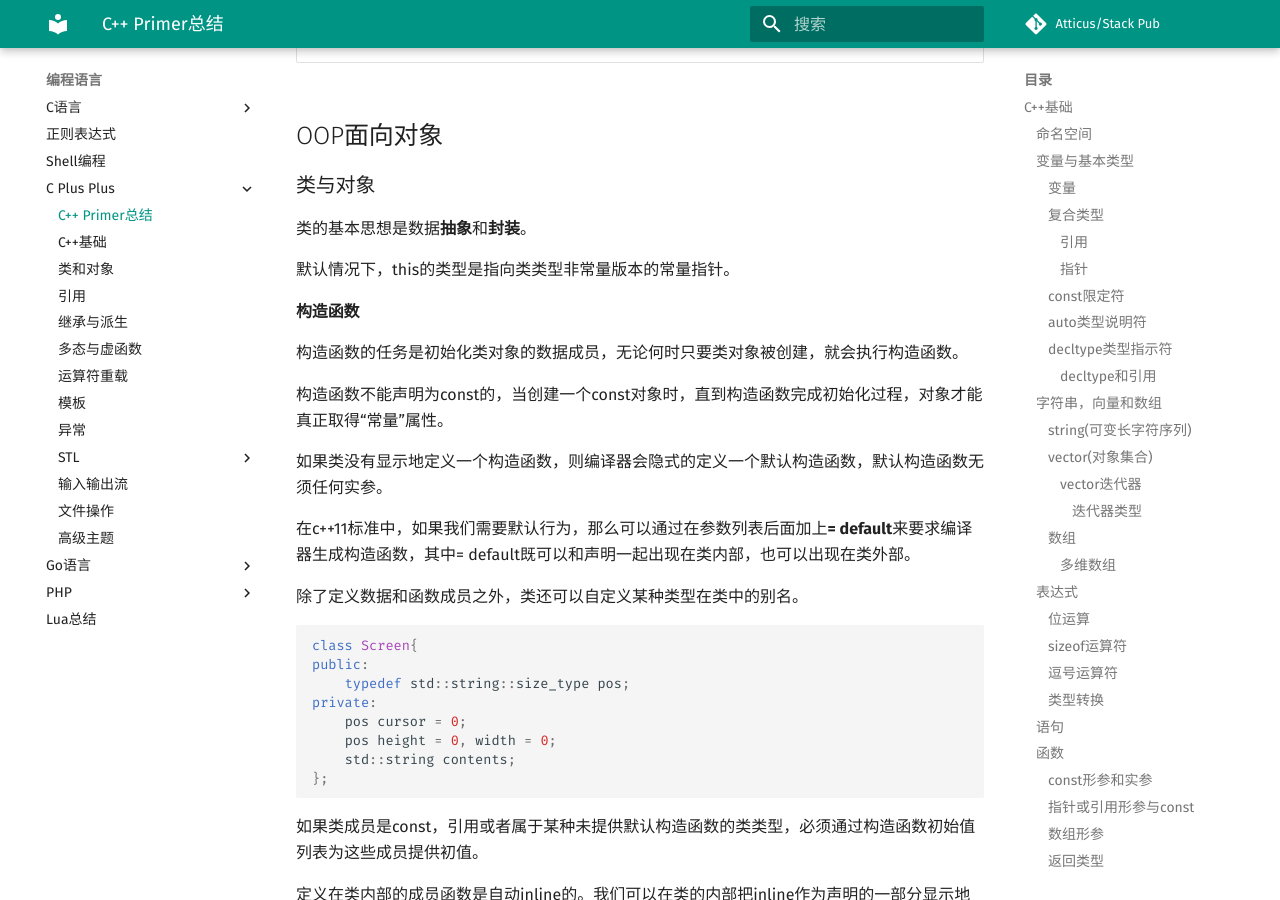
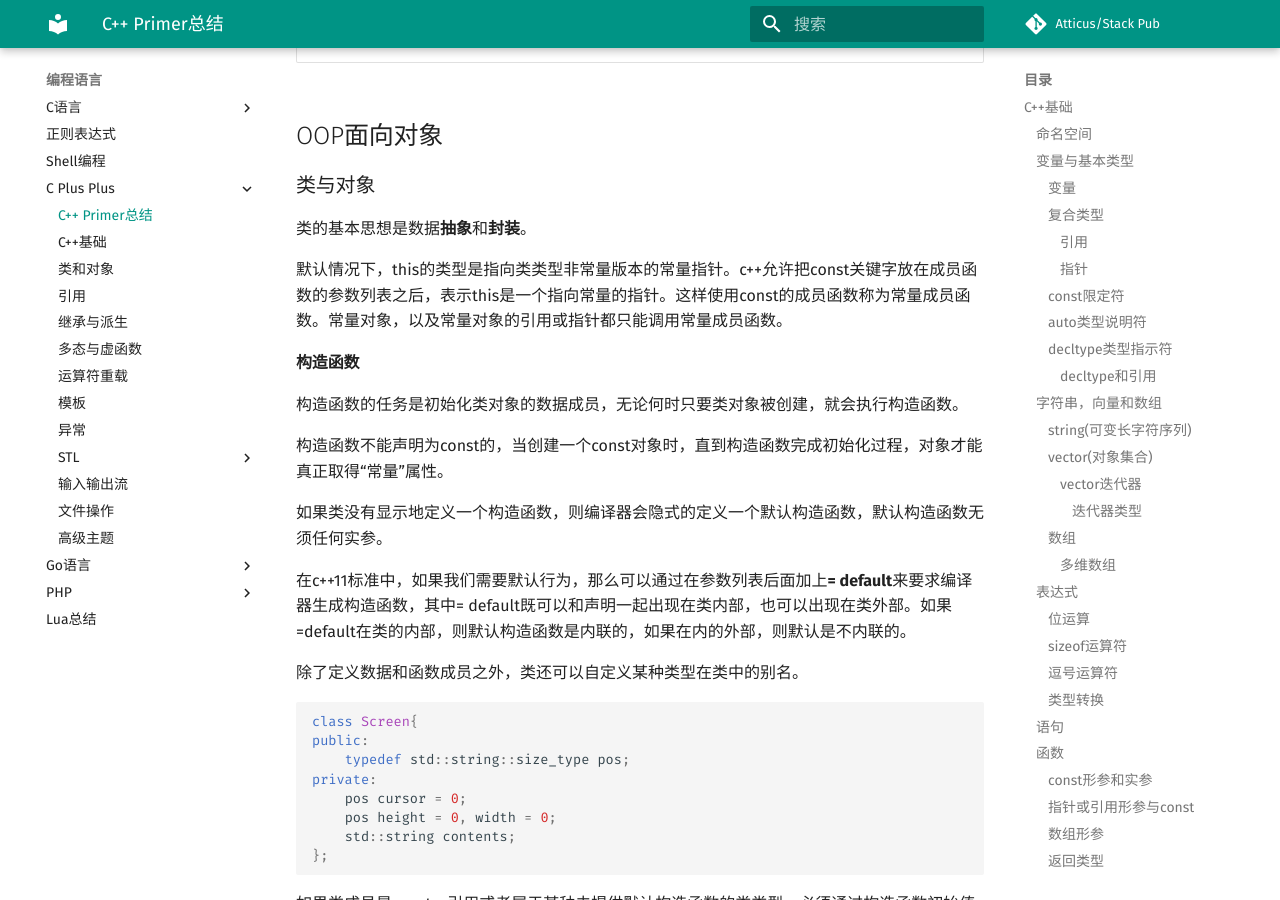
Before and after one commit to opfanswyx/StackPub, an MkDocs documentation site: the page built from docs/cplus/c++_primer.md, in a window 1280 px wide and 900 px high, scrolled down 17595 px. Built offline with MkDocs 1.6.1 and Material for MkDocs 9.7.7, drawn with Linux system fonts in a browser that asks for light colours; comment, search, counter and statistics services are not loaded.

```diff
--- a/docs/cplus/c++_primer.md
+++ b/docs/cplus/c++_primer.md
@@ -656,7 +656,7 @@ allocator帮助我们将内存分配和对象构造分离开来。是一种类
 ### 类与对象
 类的基本思想是数据**抽象**和**封装**。
 
-默认情况下，this的类型是指向类类型非常量版本的常量指针。
+默认情况下，this的类型是指向类类型非常量版本的常量指针。c++允许把const关键字放在成员函数的参数列表之后，表示this是一个指向常量的指针。这样使用const的成员函数称为常量成员函数。常量对象，以及常量对象的引用或指针都只能调用常量成员函数。
 #### 构造函数
 构造函数的任务是初始化类对象的数据成员，无论何时只要类对象被创建，就会执行构造函数。
 
@@ -664,7 +664,7 @@ allocator帮助我们将内存分配和对象构造分离开来。是一种类
 
 如果类没有显示地定义一个构造函数，则编译器会隐式的定义一个默认构造函数，默认构造函数无须任何实参。
 
-在c++11标准中，如果我们需要默认行为，那么可以通过在参数列表后面加上**= default**来要求编译器生成构造函数，其中= default既可以和声明一起出现在类内部，也可以出现在类外部。
+在c++11标准中，如果我们需要默认行为，那么可以通过在参数列表后面加上**= default**来要求编译器生成构造函数，其中= default既可以和声明一起出现在类内部，也可以出现在类外部。如果=default在类的内部，则默认构造函数是内联的，如果在内的外部，则默认是不内联的。
 
 除了定义数据和函数成员之外，类还可以自定义某种类型在类中的别名。
 
```
